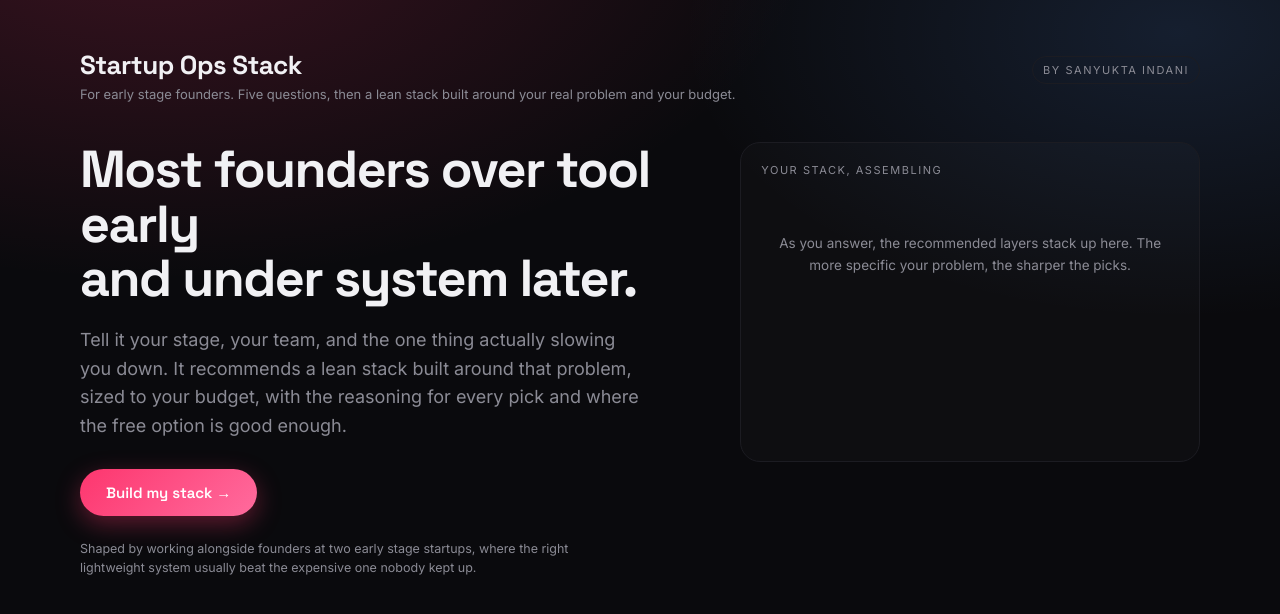
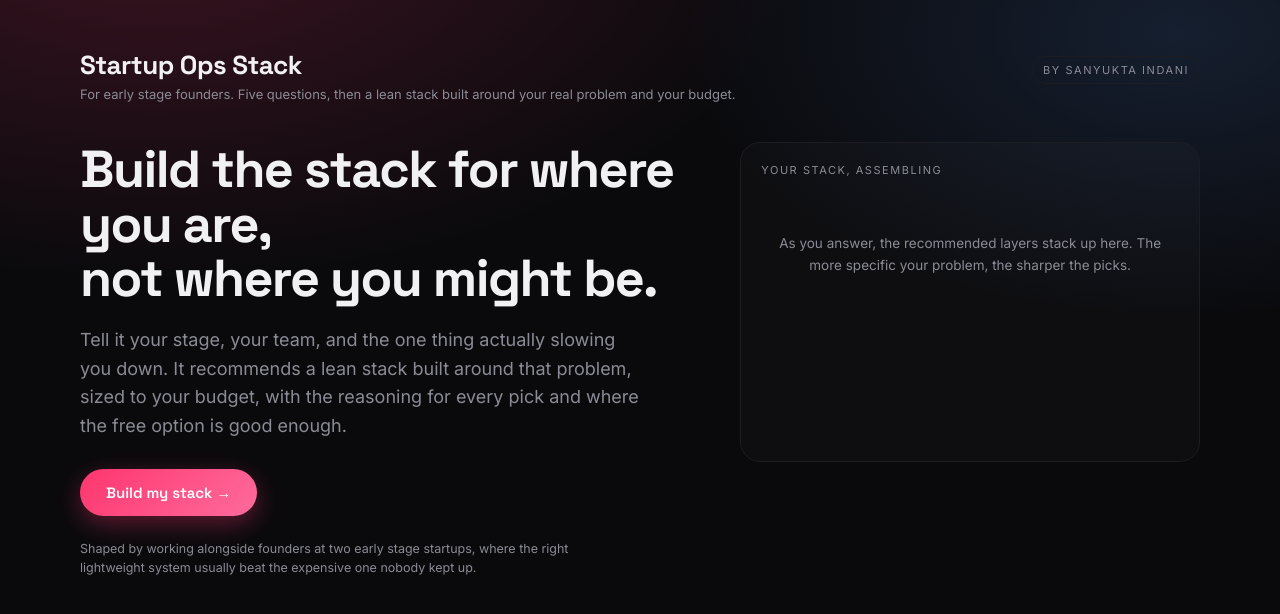
Before and after one commit to indanisanyukta/startup-ops-stack, a React (Vite) app: page / in a window 1280 px wide. Shown: the top 614 px of the page. Built offline with nearby package versions, Linux system fonts and the light colour scheme.

Commit message:
Update hero headline
Replace "Most founders over tool early and under system later." with
"Build the stack for where you are, not where you might be."

```diff
--- a/src/App.tsx
+++ b/src/App.tsx
@@ -618,7 +618,7 @@ export default function App() {
                 <h1 style={{
                   fontFamily: "'Space Grotesk', sans-serif", fontSize: "clamp(30px, 5vw, 52px)",
                   lineHeight: 1.05, letterSpacing: "-0.03em", margin: "0 0 20px", fontWeight: 700,
-                }}>Most founders over tool early<br />and under system later.</h1>
+                }}>Build the stack for where you are,<br />not where you might be.</h1>
                 <p style={{
                   color: C.onInkMuted, fontSize: "clamp(15px, 2vw, 18px)", lineHeight: 1.6,
                   maxWidth: 560, margin: "0 0 28px",
```
